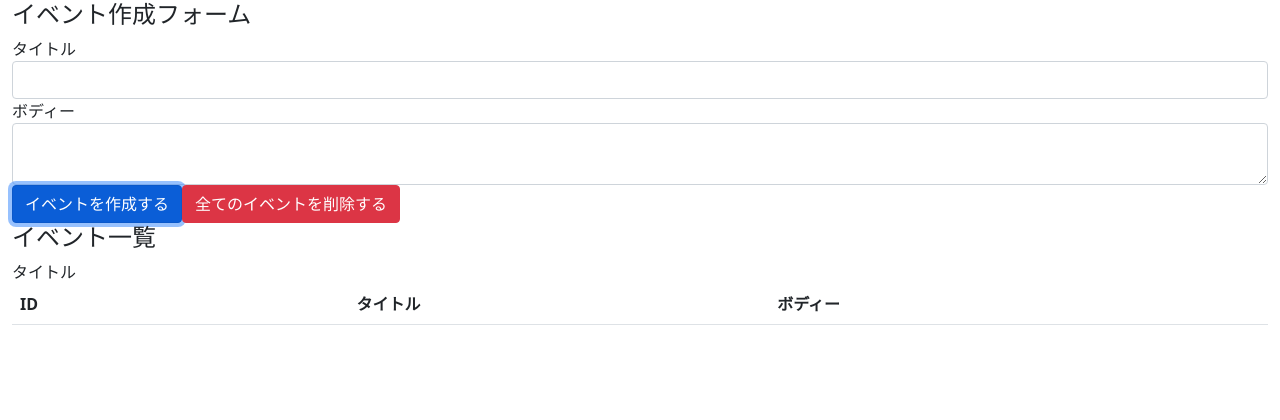
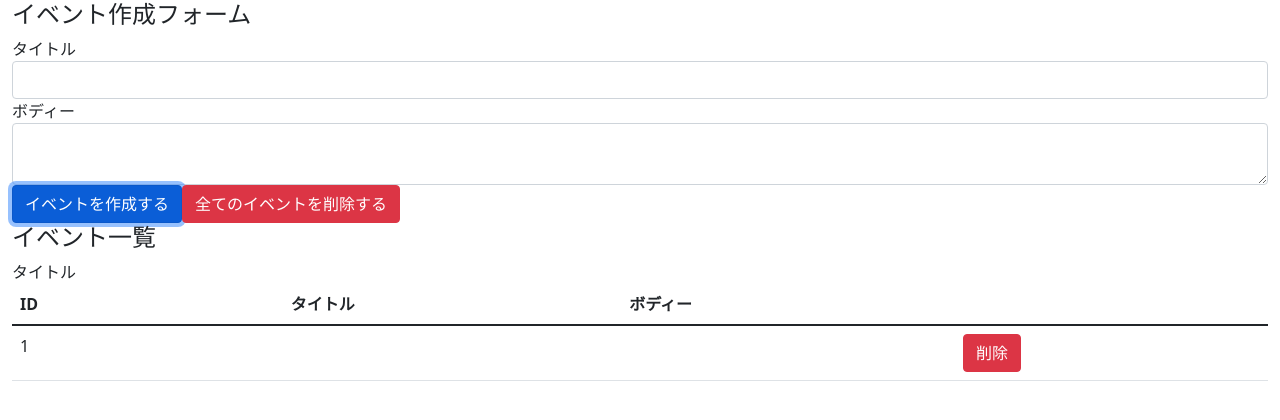
Before and after one commit to B4129/react-redux-and-hooks-practice, a React (Create React App) app: page / in a window 1280 px wide. Both pictures are taken after typing "Sample", "Sample" into the empty fields and a click on the button "イベントを作成する". Shown: the top 420 px of the page. Built offline with nearby package versions, Linux system fonts and the light colour scheme.

Commit message:
add: create component

```diff
--- a/src/App.js
+++ b/src/App.js
@@ -1,6 +1,7 @@
 import React, { useCallback, useReducer, useState } from "react";
 import "bootstrap/dist/css/bootstrap.min.css";
 import { events } from "./reducers";
+import { Event } from "./components/Event";
 
 const App = () => {
   const [state, dispatch] = useReducer(events, []);
@@ -57,7 +58,11 @@ const App = () => {
               <th></th>
             </tr>
           </thead>
-          <tdody />
+          <tbody>
+            {state.map((event, index) => (
+              <Event key={index} event={event} dispatch={dispatch} />
+            ))}
+          </tbody>
         </table>
       </form>
     </div>
--- /dev/null
+++ b/src/components/Event.js
@@ -0,0 +1,23 @@
+import React from "react";
+export const Event = ({ dispatch, event }) => {
+  const { id, title, body } = event;
+  const handleClickButton = () => {
+    dispatch({ type: "DELETE_EVENT", id });
+  };
+  return (
+    <tr>
+      <td>{id}</td>
+      <td>{title}</td>
+      <td>{body}</td>
+      <td>
+        <button
+          type="button"
+          className="btn btn-danger"
+          onClick={handleClickButton}
+        >
+          削除
+        </button>
+      </td>
+    </tr>
+  );
+};
--- a/src/reducers/index.js
+++ b/src/reducers/index.js
@@ -6,7 +6,7 @@ export const events = (state = [], action) => {
       const id = length === 0 ? 1 : state[length - 1].id + 1;
       return [...state, { id, ...event }];
     case "DELETE_EVENT":
-      return state;
+      return state.filter((event) => event.id !== action.id);
     case "DELETE_ALL_EVENT":
       return [];
     default:
```
